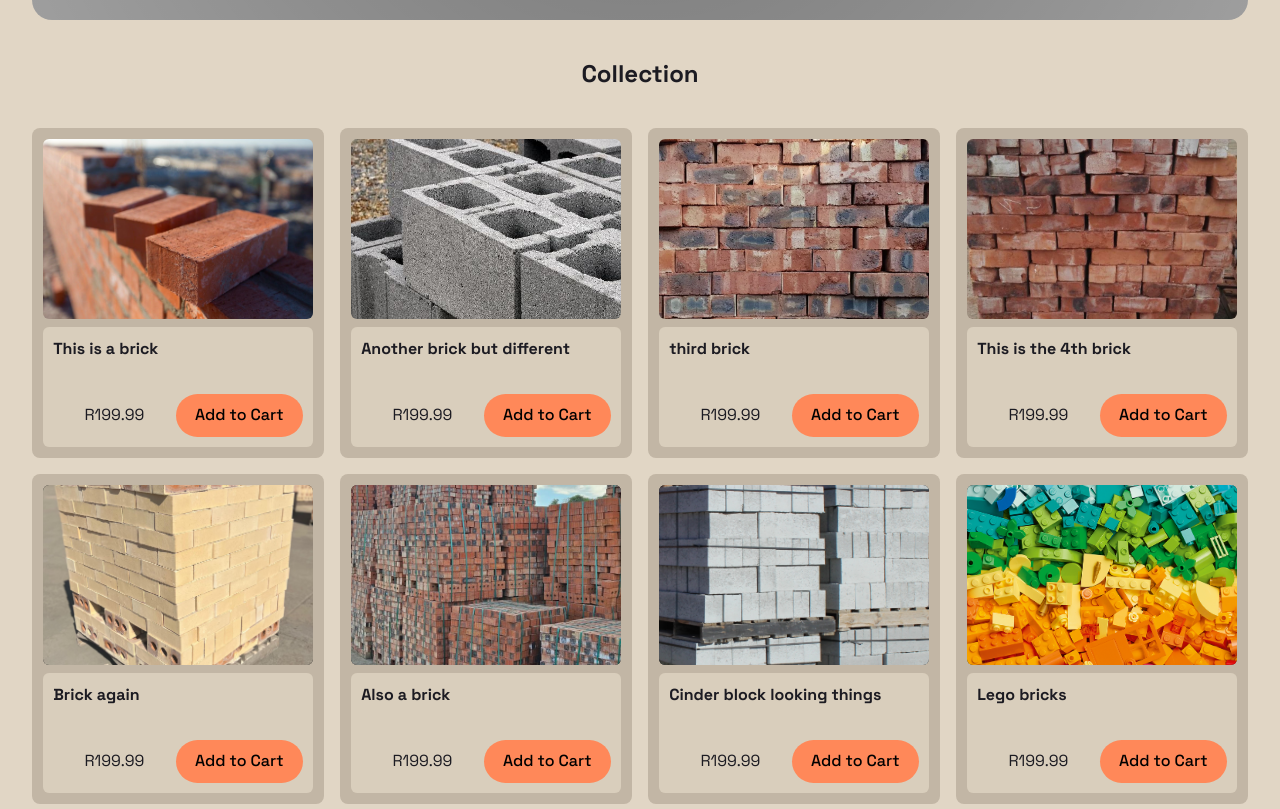
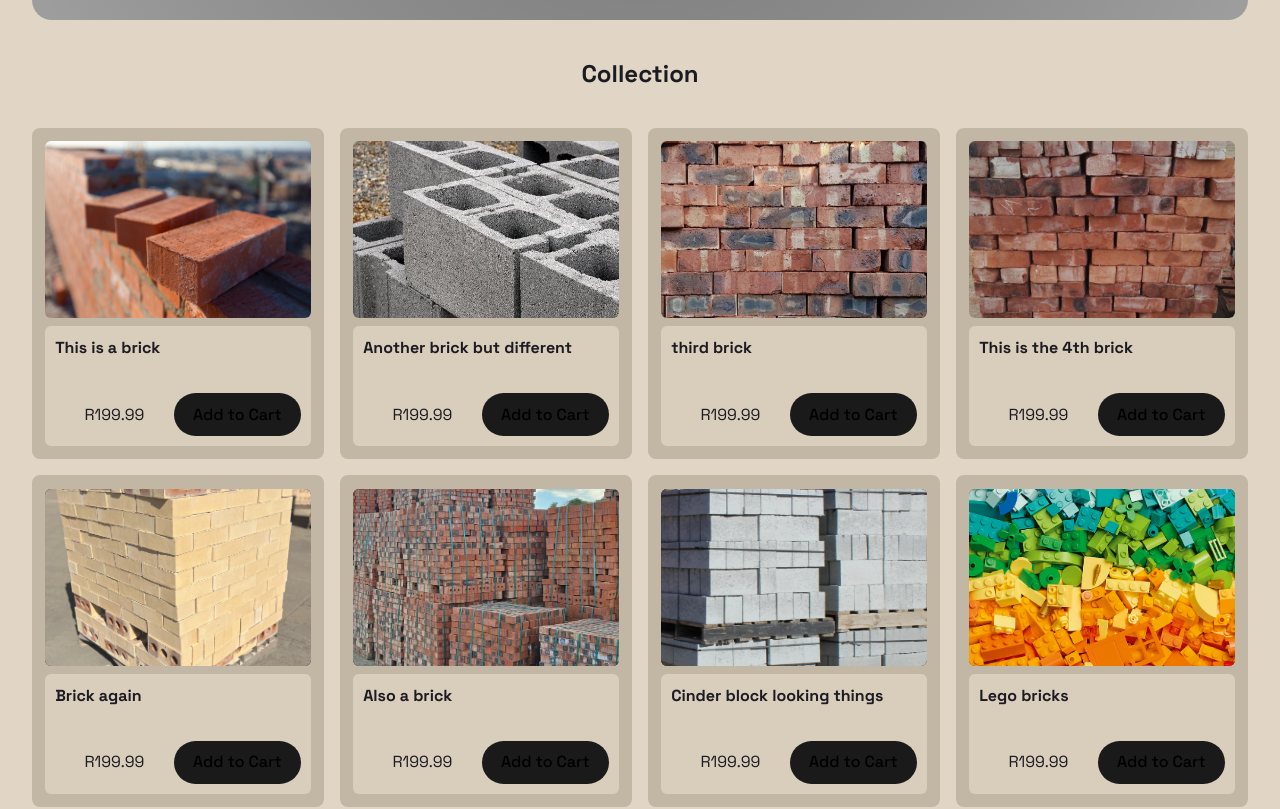
Before and after one commit to BigBadBodyPillow/eCommerce-Template-1, a Vue app: page / in a window 1280 px wide. Shown: the part 676-1485 px from the top of the page. Built offline with nearby package versions, Linux system fonts and the light colour scheme; grey boxes are pictures that could not be loaded.

Commit message:
add border on hover of collection item

```diff
--- a/src/components/Collection/CollectionItem.vue
+++ b/src/components/Collection/CollectionItem.vue
@@ -37,10 +37,13 @@ export default {
 
 <style scoped>
 * {
-  box-sizing: border-box !important;
+  box-sizing: border-box;
 }
 .collection-item {
-  background-color: #c2b6a5;
+  --collection-item-background: #c2b6a5;
+  --card-content-background: #e4d9c7af;
+  background-color: var(--collection-item-background);
+  border: 2px solid var(--collection-item-background);
   border-radius: var(--border-radius);
   aspect-ratio: 1/1;
   min-width: 200px;
@@ -55,6 +58,8 @@ export default {
 }
 .collection-item:hover {
   transform: scale(1.1);
+  border: 2px solid #ffffffc3;
+  /* border-color: var(--card-content-background); */
 }
 
 img {
@@ -68,7 +73,7 @@ img {
   margin: 0;
 }
 .card-content {
-  background-color: rgba(228, 217, 199, 0.685);
+  background-color: var(--card-content-background);
   margin-top: 0.5em;
   padding: 10px;
   border-radius: calc(var(--border-radius) - 2px);
@@ -94,8 +99,8 @@ span {
   margin-inline: auto;
 }
 button {
-  background-color: rgb(255, 136, 89);
-  color: black;
+  /* background-color: rgb(255, 136, 89);
+  color: black; */
   border-radius: 1000px;
   white-space: nowrap;
   transition: 0.25s;
```
